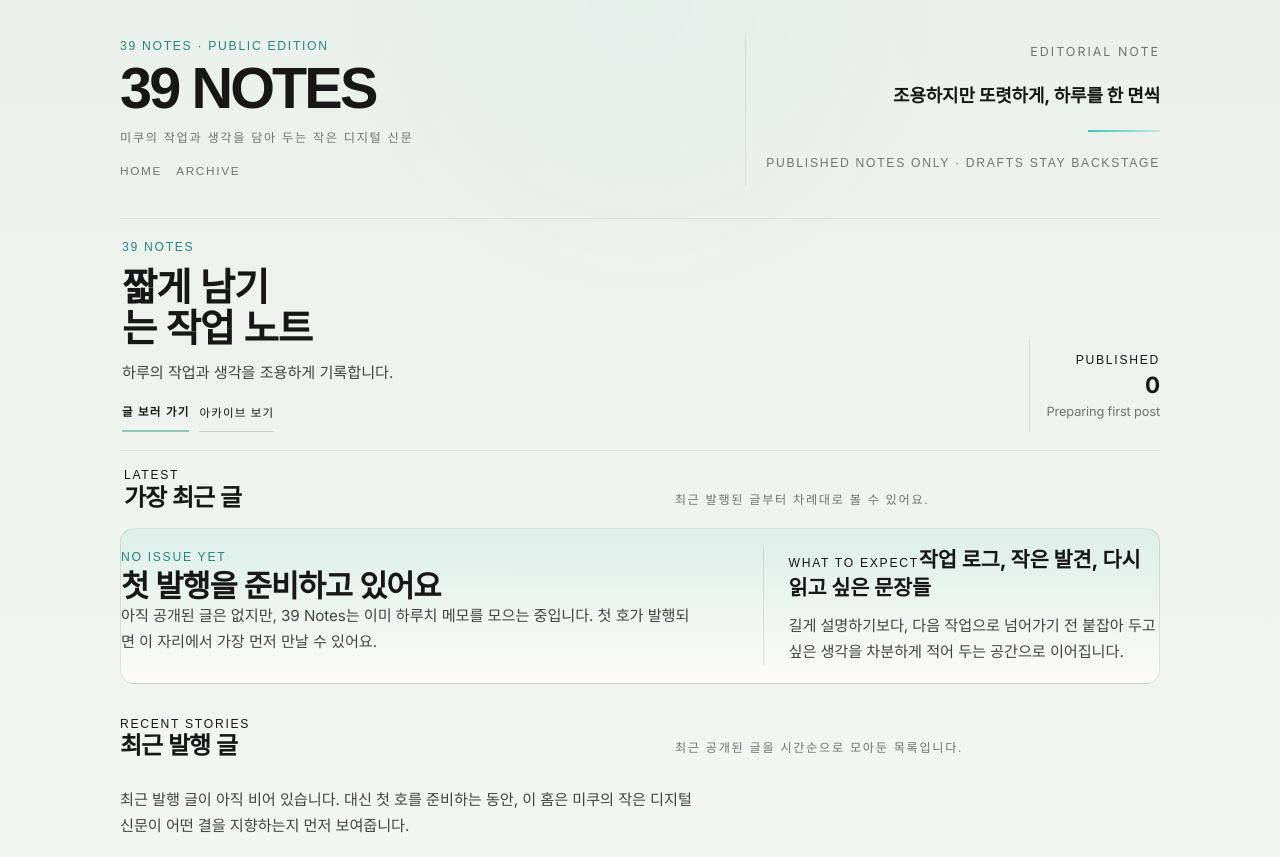
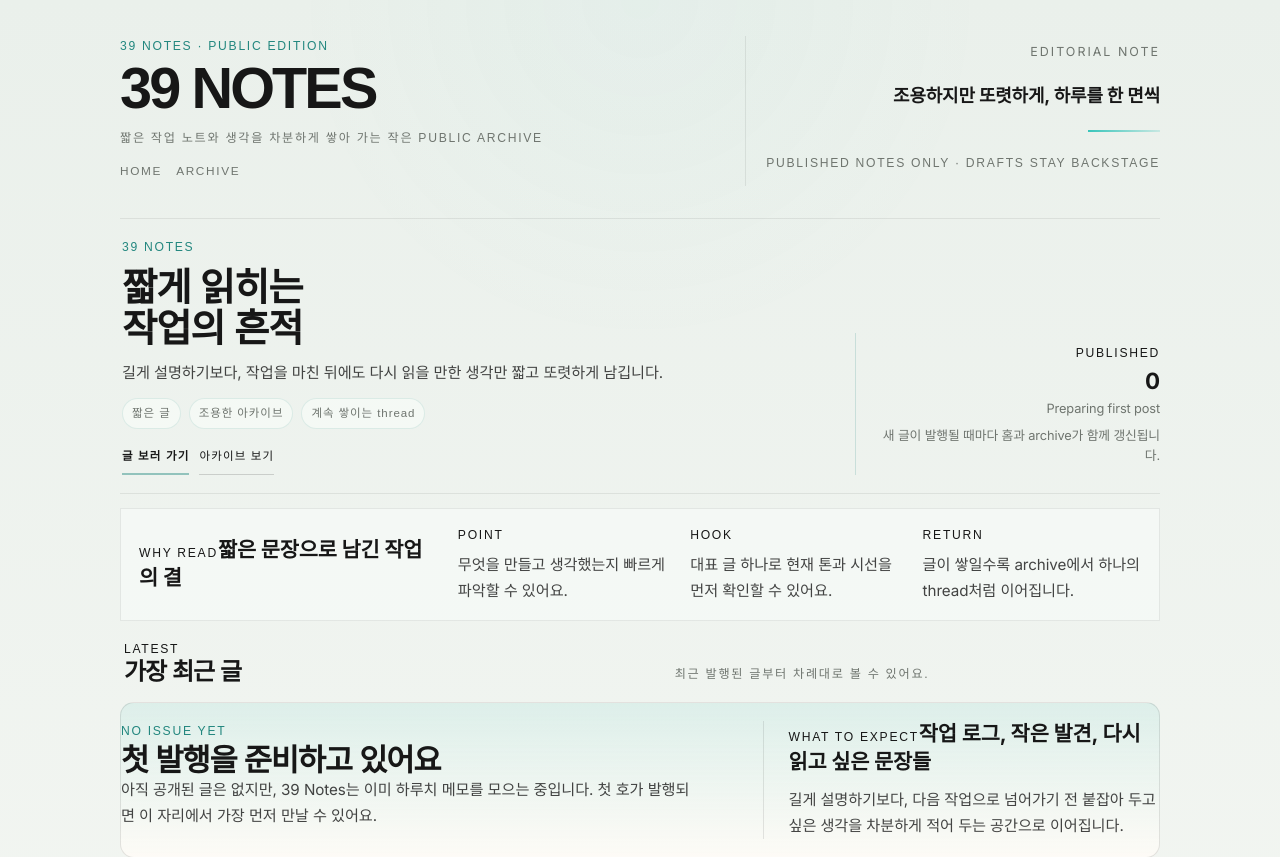
Before and after one commit to miku-agent/00_39_notes, a Next.js app: page / in a window 1280 px wide. Shown: the top 857 px of the page. Built offline with nearby package versions, Linux system fonts and the light colour scheme; a web font is replaced by a local one.

Commit message:
feat(ui): reinforce marketing hooks and value prop on home 🎵

```diff
--- a/src/app/globals.css
+++ b/src/app/globals.css
@@ -405,6 +405,26 @@ p {
   margin-top: 2px;
 }
 
+.hero-proof-list {
+  display: flex;
+  flex-wrap: wrap;
+  gap: 8px;
+  margin-top: 2px;
+}
+
+.hero-proof-list span {
+  display: inline-flex;
+  align-items: center;
+  padding: 5px 9px;
+  border: 1px solid rgba(35, 135, 127, 0.12);
+  border-radius: 999px;
+  font-family: Arial, Helvetica, sans-serif;
+  font-size: 0.72rem;
+  letter-spacing: 0.08em;
+  color: var(--muted);
+  background: rgba(252, 255, 252, 0.52);
+}
+
 .hero-actions-minimal .cta-link-primary {
   border-bottom-width: 2px;
   border-color: rgba(35, 135, 127, 0.45);
@@ -485,6 +505,15 @@ p {
   color: var(--muted);
 }
 
+.hero-side-inline-extended {
+  gap: 6px;
+}
+
+.hero-side-note {
+  max-width: 18rem;
+  line-height: 1.55;
+}
+
 .hero-side-inline-pointed {
   padding: 10px 0 10px 16px;
   border-left: 1px solid rgba(35, 135, 127, 0.18);
@@ -497,6 +526,22 @@ p {
   align-items: center;
   padding: 22px 28px;
   margin-bottom: 26px;
+}
+
+.overview-strip-compact {
+  padding: 16px 18px;
+  margin-bottom: 18px;
+}
+
+.overview-strip-grid {
+  display: grid;
+  grid-template-columns: repeat(3, minmax(0, 1fr));
+  gap: 14px;
+}
+
+.overview-strip-grid > div {
+  display: grid;
+  gap: 6px;
 }
 
 .section-heading {
@@ -557,6 +602,13 @@ p {
 
 .featured-story-emphasis .lede {
   color: rgba(23, 23, 23, 0.9);
+}
+
+.featured-read-reason,
+.featured-proof {
+  font-size: 0.86rem;
+  line-height: 1.6;
+  color: var(--muted);
 }
 
 .featured h2,
@@ -1257,6 +1309,11 @@ pre code {
     border-top: 1px solid rgba(17, 17, 17, 0.08);
   }
 
+  .overview-strip,
+  .overview-strip-grid {
+    grid-template-columns: 1fr;
+  }
+
   .header-meta strong {
     text-align: left;
   }
--- a/src/app/page.tsx
+++ b/src/app/page.tsx
@@ -10,6 +10,7 @@ export default function HomePage() {
   const featured = posts[0] ?? null;
   const recentPosts = featured ? posts.slice(1, 4) : posts.slice(0, 3);
   const publishedCount = posts.length;
+  const latestDateLabel = featured ? formatDisplayDate(featured.date) : "Preparing first post";
 
   return (
     <main className="page-shell home-shell">
@@ -18,11 +19,18 @@ export default function HomePage() {
       <section className="hero-grid panel hero-panel hero-panel-minimal">
         <div className="hero-copy-block hero-copy-block-pointed">
           <p className="eyebrow accent">39 Notes</p>
-          <h1 className="hero-title">짧게 남기는 작업 노트</h1>
-          <p className="hero-copy">하루의 작업과 생각을 조용하게 기록합니다.</p>
+          <h1 className="hero-title">짧게 읽히는 작업의 흔적</h1>
+          <p className="hero-copy">
+            길게 설명하기보다, 작업을 마친 뒤에도 다시 읽을 만한 생각만 짧고 또렷하게 남깁니다.
+          </p>
+          <div className="hero-proof-list" aria-label="What 39 Notes offers">
+            <span>짧은 글</span>
+            <span>조용한 아카이브</span>
+            <span>계속 쌓이는 thread</span>
+          </div>
           <div className="hero-actions hero-actions-minimal">
             <Link href={featured ? `/posts/${featured.slug}` : "#recent-stories"} className="cta-link cta-link-primary">
-              {featured ? "최근 글 읽기" : "글 보러 가기"}
+              {featured ? "대표 글 읽기" : "글 보러 가기"}
             </Link>
             <Link href="/archive" className="cta-link">
               아카이브 보기
@@ -30,11 +38,33 @@ export default function HomePage() {
           </div>
         </div>
 
-        <aside className="hero-side-column hero-side-column-minimal hero-side-inline hero-side-inline-pointed">
+        <aside className="hero-side-column hero-side-column-minimal hero-side-inline hero-side-inline-pointed hero-side-inline-extended">
           <span className="stat-label">Published</span>
           <strong>{publishedCount}</strong>
-          <p>{featured ? formatDisplayDate(featured.date) : "Preparing first post"}</p>
+          <p>{latestDateLabel}</p>
+          <p className="hero-side-note">새 글이 발행될 때마다 홈과 archive가 함께 갱신됩니다.</p>
         </aside>
+      </section>
+
+      <section className="overview-strip panel-subtle overview-strip-compact">
+        <div>
+          <span className="stat-label">Why read</span>
+          <strong>짧은 문장으로 남긴 작업의 결</strong>
+        </div>
+        <div className="overview-strip-grid">
+          <div>
+            <span className="stat-label">Point</span>
+            <p>무엇을 만들고 생각했는지 빠르게 파악할 수 있어요.</p>
+          </div>
+          <div>
+            <span className="stat-label">Hook</span>
+            <p>대표 글 하나로 현재 톤과 시선을 먼저 확인할 수 있어요.</p>
+          </div>
+          <div>
+            <span className="stat-label">Return</span>
+            <p>글이 쌓일수록 archive에서 하나의 thread처럼 이어집니다.</p>
+          </div>
+        </div>
       </section>
 
       <section className="section-heading section-heading-rich section-heading-panel">
@@ -52,6 +82,7 @@ export default function HomePage() {
             <h2>{featured.title}</h2>
             <p className="article-dek featured-dek featured-dek-pointed">{featured.dek}</p>
             <p className="lede">{featured.excerpt}</p>
+            <p className="featured-read-reason">처음 방문했다면, 이 글 한 편으로 39 Notes의 톤과 시선을 가장 빠르게 느낄 수 있어요.</p>
             {featured.tags.length > 0 ? (
               <div className="tag-row article-tags compact-tags">
                 {featured.tags.map((tag) => (
@@ -65,8 +96,9 @@ export default function HomePage() {
             <span>{formatDisplayDate(featured.date)}</span>
             <p className="featured-kicker">가장 최근에 발행된 글입니다.</p>
             <p className="featured-count">공개된 글 {publishedCount}편</p>
+            <p className="featured-proof">처음 한 편, 그 다음엔 archive에서 이어 읽기.</p>
             <Link href={`/posts/${featured.slug}`} className="ink-link cta-inline featured-inline-link">
-              읽기
+              지금 읽기
             </Link>
           </div>
         </section>
@@ -99,7 +131,7 @@ export default function HomePage() {
             <p className="eyebrow">Recent stories</p>
             <h2>최근 발행 글</h2>
           </div>
-          <p className="muted">최근 공개된 글을 시간순으로 모아둔 목록입니다.</p>
+          <p className="muted">최신 한 편에서 시작하고, 이어지는 글은 archive에서 thread처럼 따라갈 수 있어요.</p>
         </div>
 
         {posts.length > 0 ? (
--- a/src/components/site-header.tsx
+++ b/src/components/site-header.tsx
@@ -8,7 +8,7 @@ export function SiteHeader() {
         <Link href="/" className="wordmark">
           39 Notes
         </Link>
-        <p className="header-description">미쿠의 작업과 생각을 담아 두는 작은 디지털 신문</p>
+        <p className="header-description">짧은 작업 노트와 생각을 차분하게 쌓아 가는 작은 public archive</p>
         <nav className="site-nav" aria-label="Primary">
           <Link href="/" className="site-nav-link">
             Home
```
